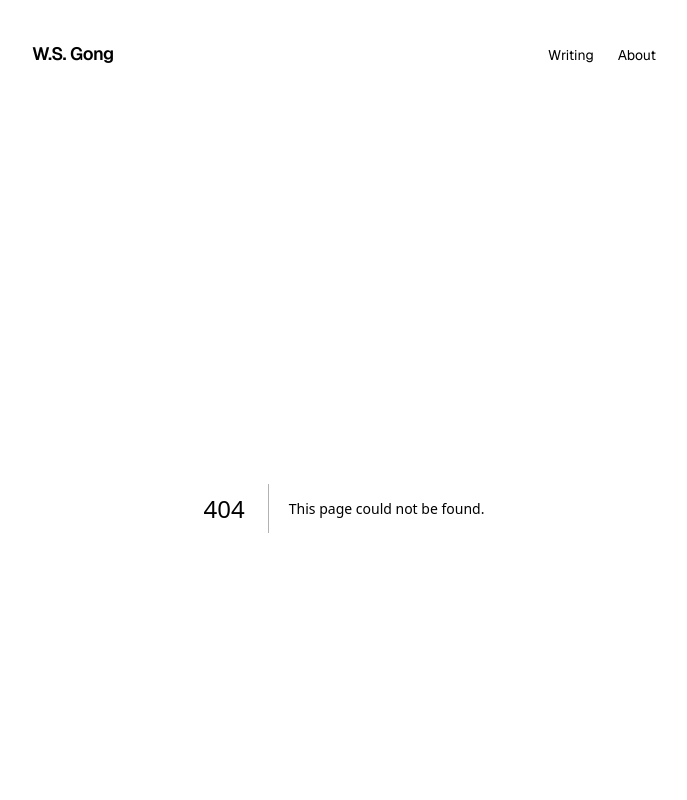
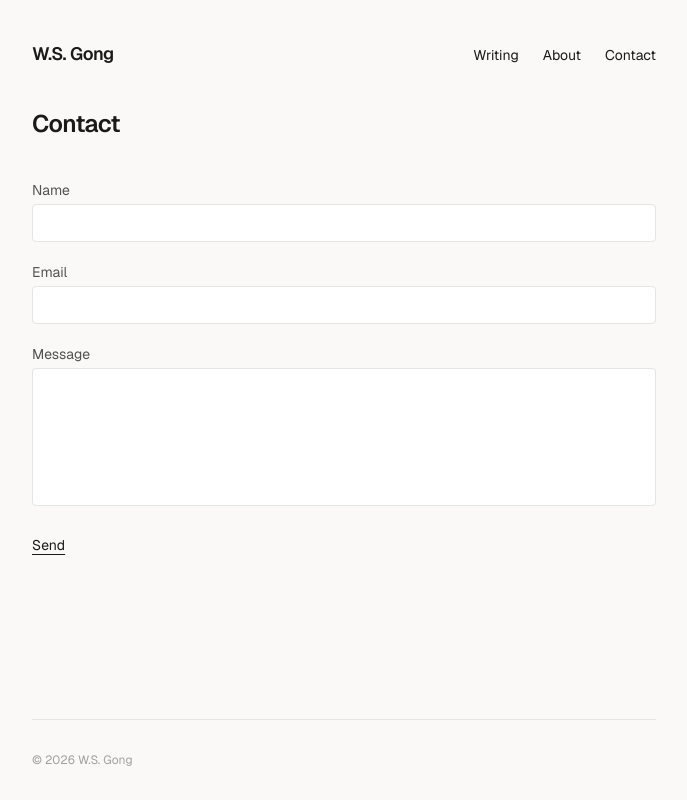
Before and after one commit to highschoolsmokers/ws-gong, a Next.js app: page /contact in a window 1280 px wide. Before the commit this address had no page. Shown: the top 800 px of the page, without its empty margins (296-983 px from the left). Built offline with nearby package versions, Linux system fonts and the light colour scheme; no server answers.

Commit message:
Added img and made tweaks to main index. Added contact form

```diff
--- /dev/null
+++ b/app/contact/ContactForm.tsx
@@ -0,0 +1,71 @@
+"use client";
+
+import { useActionState } from "react";
+import { sendMessage, type FormState } from "./actions";
+
+const initialState: FormState = { status: "idle", message: "" };
+
+export default function ContactForm() {
+  const [state, formAction, pending] = useActionState(sendMessage, initialState);
+
+  if (state.status === "success") {
+    return (
+      <p className="text-sm text-neutral-600">{state.message}</p>
+    );
+  }
+
+  return (
+    <form action={formAction} className="space-y-5">
+      <div>
+        <label htmlFor="name" className="block text-sm mb-1 text-neutral-600">
+          Name
+        </label>
+        <input
+          id="name"
+          name="name"
+          type="text"
+          required
+          className="w-full border border-neutral-200 rounded px-3 py-2 text-sm bg-white focus:outline-none focus:ring-1 focus:ring-neutral-400"
+        />
+      </div>
+
+      <div>
+        <label htmlFor="email" className="block text-sm mb-1 text-neutral-600">
+          Email
+        </label>
+        <input
+          id="email"
+          name="email"
+          type="email"
+          required
+          className="w-full border border-neutral-200 rounded px-3 py-2 text-sm bg-white focus:outline-none focus:ring-1 focus:ring-neutral-400"
+        />
+      </div>
+
+      <div>
+        <label htmlFor="message" className="block text-sm mb-1 text-neutral-600">
+          Message
+        </label>
+        <textarea
+          id="message"
+          name="message"
+          required
+          rows={6}
+          className="w-full border border-neutral-200 rounded px-3 py-2 text-sm bg-white focus:outline-none focus:ring-1 focus:ring-neutral-400 resize-none"
+        />
+      </div>
+
+      {state.status === "error" && (
+        <p className="text-sm text-red-500">{state.message}</p>
+      )}
+
+      <button
+        type="submit"
+        disabled={pending}
+        className="text-sm underline underline-offset-4 hover:opacity-70 transition-opacity disabled:opacity-40"
+      >
+        {pending ? "Sending…" : "Send"}
+      </button>
+    </form>
+  );
+}
--- /dev/null
+++ b/app/contact/actions.ts
@@ -0,0 +1,42 @@
+"use server";
+
+import { Resend } from "resend";
+
+const resend = new Resend(process.env.RESEND_API_KEY);
+
+export type FormState = {
+  status: "idle" | "success" | "error";
+  message: string;
+};
+
+export async function sendMessage(
+  _prev: FormState,
+  formData: FormData
+): Promise<FormState> {
+  const name = formData.get("name")?.toString().trim();
+  const email = formData.get("email")?.toString().trim();
+  const message = formData.get("message")?.toString().trim();
+
+  if (!name || !email || !message) {
+    return { status: "error", message: "All fields are required." };
+  }
+
+  const emailRegex = /^[^\s@]+@[^\s@]+\.[^\s@]+$/;
+  if (!emailRegex.test(email)) {
+    return { status: "error", message: "Please enter a valid email address." };
+  }
+
+  try {
+    await resend.emails.send({
+      from: "Contact Form <onboarding@resend.dev>",
+      to: process.env.CONTACT_EMAIL ?? "",
+      replyTo: email,
+      subject: `Message from ${name}`,
+      text: `Name: ${name}\nEmail: ${email}\n\n${message}`,
+    });
+
+    return { status: "success", message: "Message sent. Thank you." };
+  } catch {
+    return { status: "error", message: "Something went wrong. Please try again." };
+  }
+}
--- /dev/null
+++ b/app/contact/page.tsx
@@ -0,0 +1,15 @@
+import type { Metadata } from "next";
+import ContactForm from "./ContactForm";
+
+export const metadata: Metadata = {
+  title: "Contact — W.S. Gong",
+};
+
+export default function Contact() {
+  return (
+    <div>
+      <h1 className="text-2xl font-semibold tracking-tight mb-10">Contact</h1>
+      <ContactForm />
+    </div>
+  );
+}
--- a/app/layout.tsx
+++ b/app/layout.tsx
@@ -29,6 +29,7 @@ export default function RootLayout({
             <nav className="flex gap-6 text-sm">
               <Link href="/writing" className="hover:opacity-70 transition-opacity">Writing</Link>
               <Link href="/about" className="hover:opacity-70 transition-opacity">About</Link>
+              <Link href="/contact" className="hover:opacity-70 transition-opacity">Contact</Link>
             </nav>
           </header>
           <main className="flex-1 pb-16">
--- a/app/page.tsx
+++ b/app/page.tsx
@@ -1,20 +1,19 @@
-import Link from "next/link";
+import Image from "next/image";
 
 export default function Home() {
   return (
     <div className="pt-16">
-      <h1 className="text-4xl font-semibold tracking-tight mb-4">W.S. Gong</h1>
-      <p className="text-neutral-600 text-lg leading-relaxed mb-10">
+      <Image
+        src="/header.png"
+        alt="W.S. Gong"
+        width={400}
+        height={120}
+        priority
+        className="mb-4"
+      />
+      <p className="text-neutral-600 text-lg leading-relaxed">
         Writer. Based in [City].
       </p>
-      <div className="flex gap-6 text-sm">
-        <Link href="/writing" className="underline underline-offset-4 hover:opacity-70 transition-opacity">
-          Writing
-        </Link>
-        <Link href="/about" className="underline underline-offset-4 hover:opacity-70 transition-opacity">
-          About
-        </Link>
-      </div>
     </div>
   );
 }
--- a/package.json
+++ b/package.json
@@ -11,7 +11,8 @@
   "dependencies": {
     "next": "16.1.7",
     "react": "19.2.3",
-    "react-dom": "19.2.3"
+    "react-dom": "19.2.3",
+    "resend": "^6.9.4"
   },
   "devDependencies": {
     "@tailwindcss/postcss": "^4",
```
Also changed, not shown: public/header.png (added), 1 other file (tests, documents, lock files or other folders).
